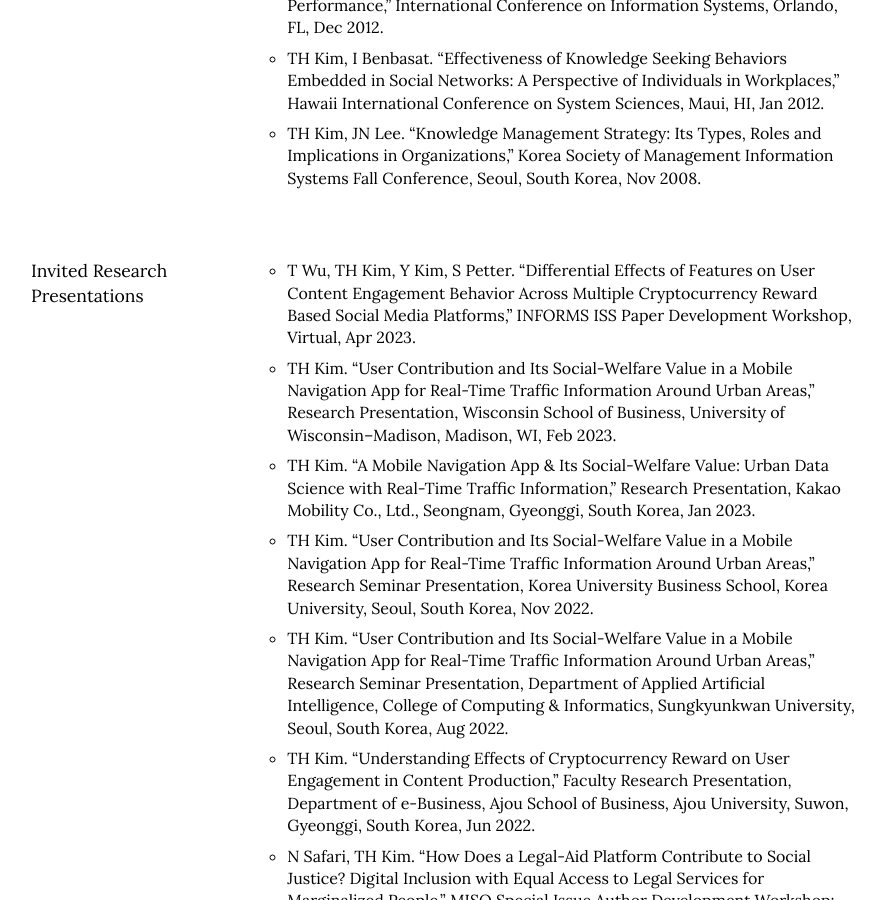
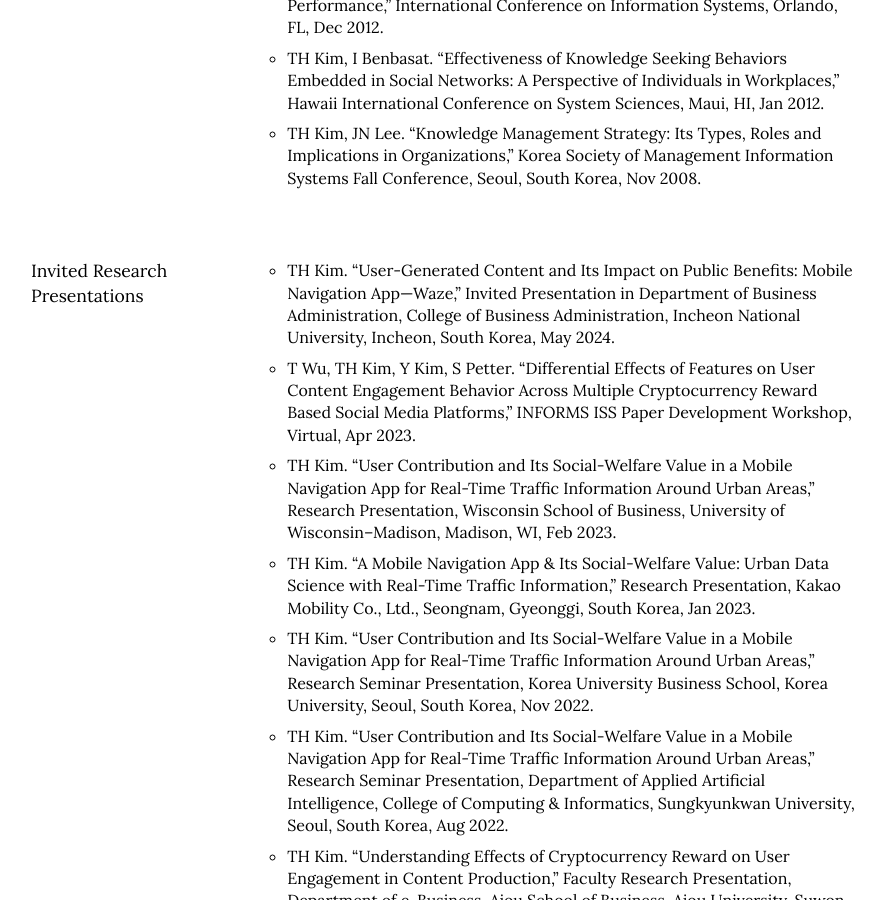
Before and after one commit to istaehun/taehun, a Jekyll site: the page built from index.html, in a window 1280 px wide and 900 px high, scrolled down 3792 px. Shown: the whole window, without its empty margins (189-1074 px from the left). Built offline with Jekyll 4.4.1, drawn with Linux system fonts in a browser that asks for light colours; nearby versions of some CDN libraries.

Commit message:
Update research.yml

```diff
--- a/_data/research.yml
+++ b/_data/research.yml
@@ -52,6 +52,7 @@
 -
   sub-title: Invited Research Presentations
   list:
+    - "TH Kim. “User-Generated Content and Its Impact on Public Benefits: Mobile Navigation App—Waze,” Invited Presentation in Department of Business Administration, College of Business Administration, Incheon National University, Incheon, South Korea, May 2024."
     - "T Wu, TH Kim, Y Kim, S Petter. “Differential Effects of Features on User Content Engagement Behavior Across Multiple Cryptocurrency Reward Based Social Media Platforms,” INFORMS ISS Paper Development Workshop, Virtual, Apr 2023."
     - "TH Kim. “User Contribution and Its Social-Welfare Value in a Mobile Navigation App for Real-Time Traffic Information Around Urban Areas,” Research Presentation, Wisconsin School of Business, University of Wisconsin–Madison, Madison, WI, Feb 2023."
     - "TH Kim. “A Mobile Navigation App & Its Social-Welfare Value: Urban Data Science with Real-Time Traffic Information,” Research Presentation, Kakao Mobility Co., Ltd., Seongnam, Gyeonggi, South Korea, Jan 2023."
```
